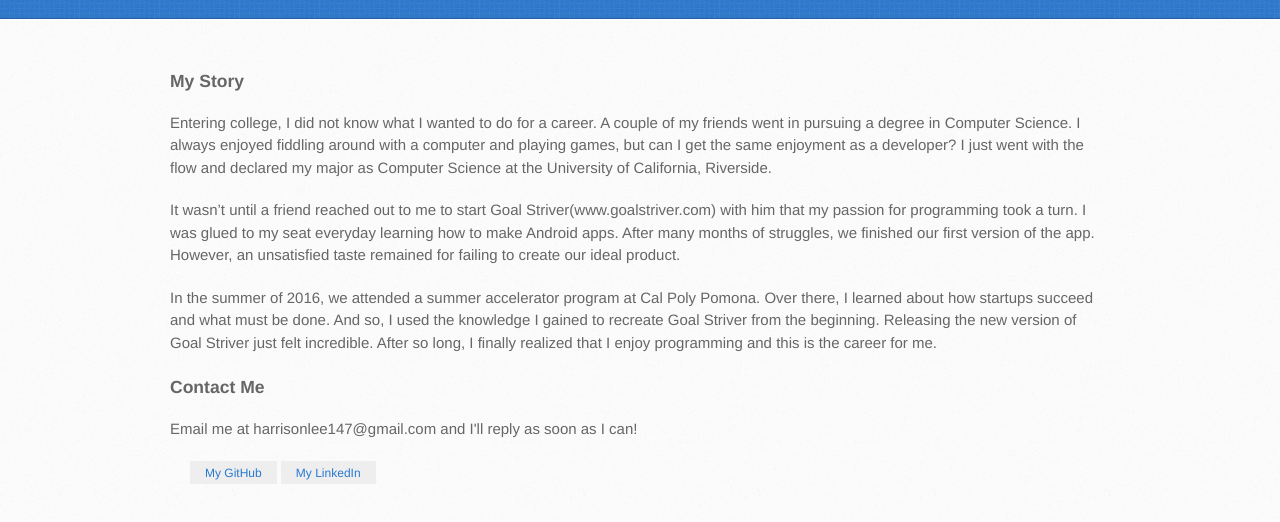
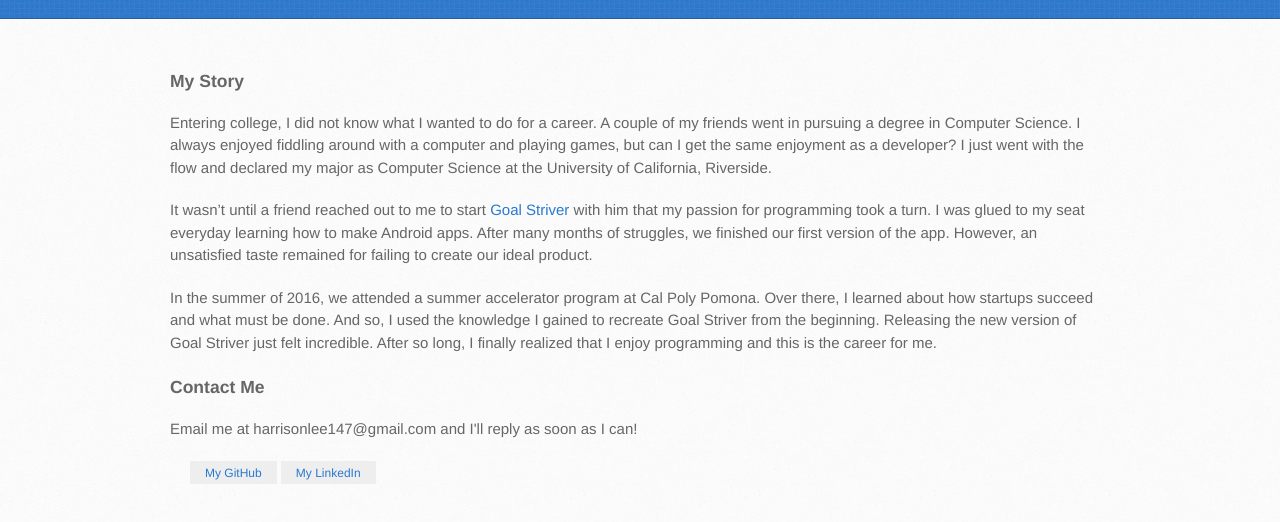
Before and after one commit to harrisonlee147/harrisonlee147.github.io, a plain HTML site: page index.html in a window 1280 px wide. Shown: the part 182-704 px from the top of the page. Drawn offline with Linux system fonts and the light colour scheme.

Commit message:
fixed linking

```diff
--- a/index.html
+++ b/index.html
@@ -31,7 +31,7 @@
 <a id="my-story" class="anchor" href="#my-story" aria-hidden="true"><span aria-hidden="true" class="octicon octicon-link"></span></a>My Story</h3>
 
 <p>Entering college, I did not know what I wanted to do for a career. A couple of my friends went in pursuing a degree in Computer Science. I always enjoyed fiddling around with a computer and playing games, but can I get the same enjoyment as a developer? I just went with the flow and declared my major as Computer Science at the University of California, Riverside.</p>
-<p>It wasn’t until a friend reached out to me to start Goal Striver(www.goalstriver.com) with him that my passion for programming took a turn. I was glued to my seat everyday learning how to make Android apps. After many months of struggles, we finished our first version of the app. However, an unsatisfied taste remained for failing to create our ideal product. </p>
+<p>It wasn’t until a friend reached out to me to start <a href = "http://www.goalstriver.com">Goal Striver</a> with him that my passion for programming took a turn. I was glued to my seat everyday learning how to make Android apps. After many months of struggles, we finished our first version of the app. However, an unsatisfied taste remained for failing to create our ideal product. </p>
 <p>In the summer of 2016, we attended a summer accelerator program at Cal Poly Pomona. Over there, I learned about how startups succeed and what must be done. And so, I used the knowledge I gained to recreate Goal Striver from the beginning. Releasing the new version of Goal Striver just felt incredible. After so long, I finally realized that I enjoy programming and this is the career for me. </p>
 <h3>
 <a id="support-or-contact" class="anchor" href="#support-or-contact" aria-hidden="true"><span aria-hidden="true" class="octicon octicon-link"></span></a>Contact Me</h3>
```
